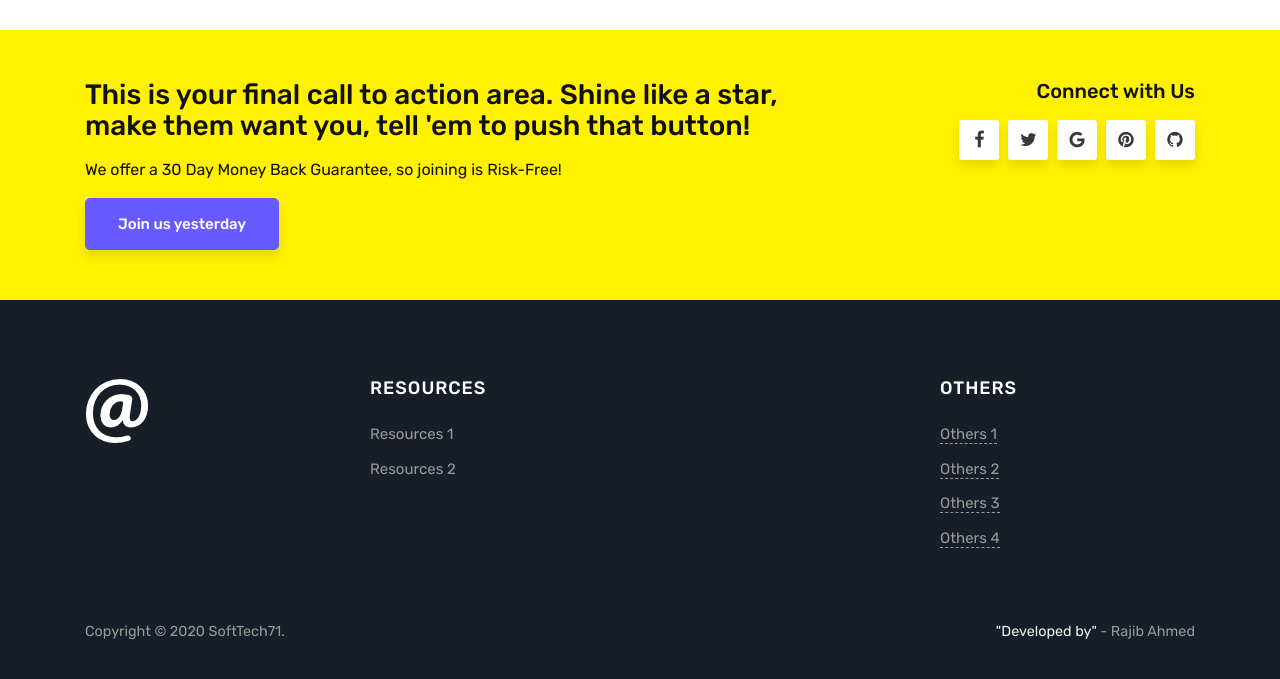
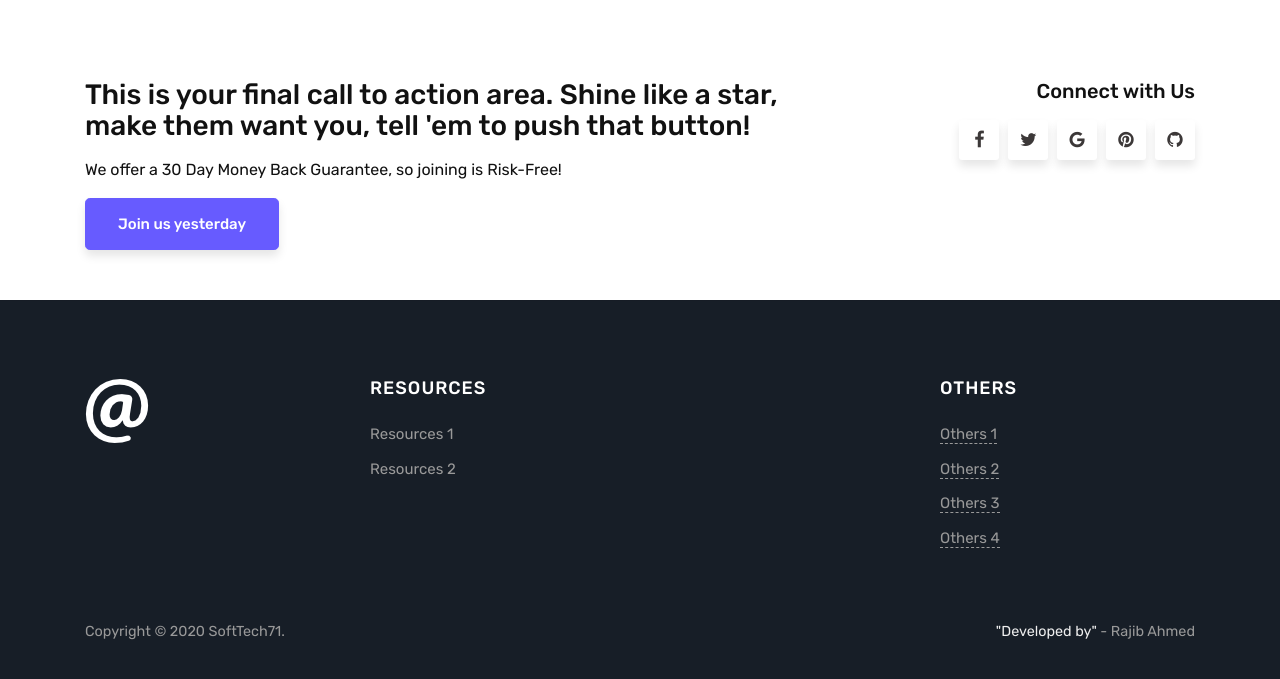
Before and after one commit to softtech71/softtech71.github.io, a Jekyll site: the page built from index.html, in a window 1280 px wide and 1400 px high, scrolled down 440 px. Shown: the part 711-1390 px from the top of the window. Built offline with Jekyll 4.4.1, drawn with Linux system fonts in a browser that asks for light colours; the list of posts is cut into pages by our own code.

Commit message:
.beforefooter background romoved

```diff
--- a/assets/css/theme.css
+++ b/assets/css/theme.css
@@ -386,7 +386,7 @@ span.post-name a,span.post-read-more a:hover {
     margin-top: 10px;
 }
 .beforefooter {
-    background: #fff100;
+    /* background: #fff100; */
     color: #111;
     padding: 50px 0;
     max-width: 100%;
```
